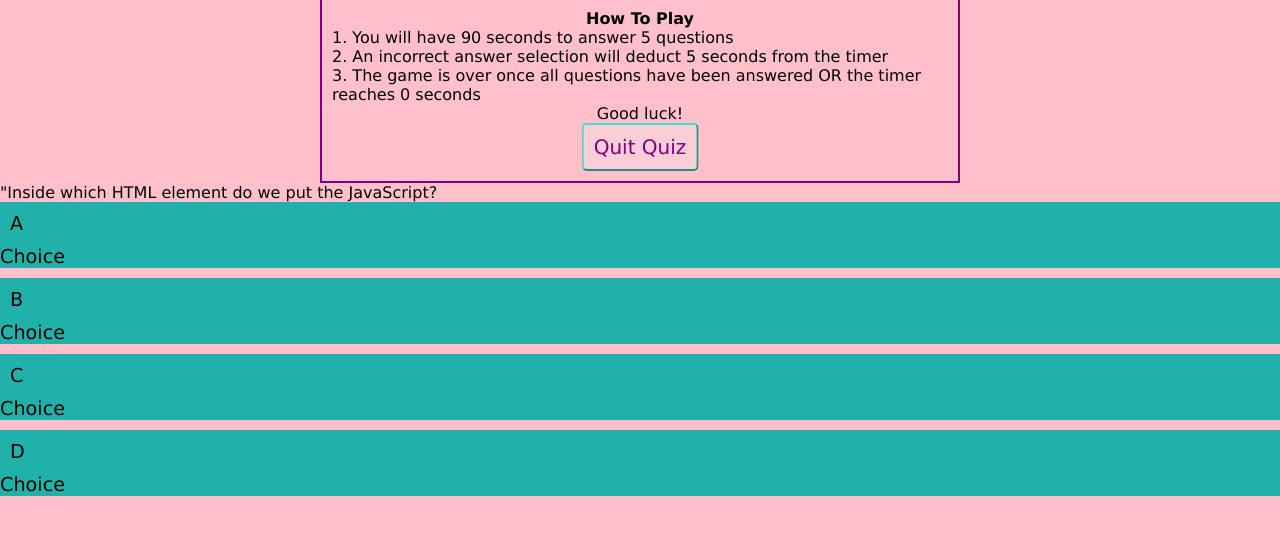
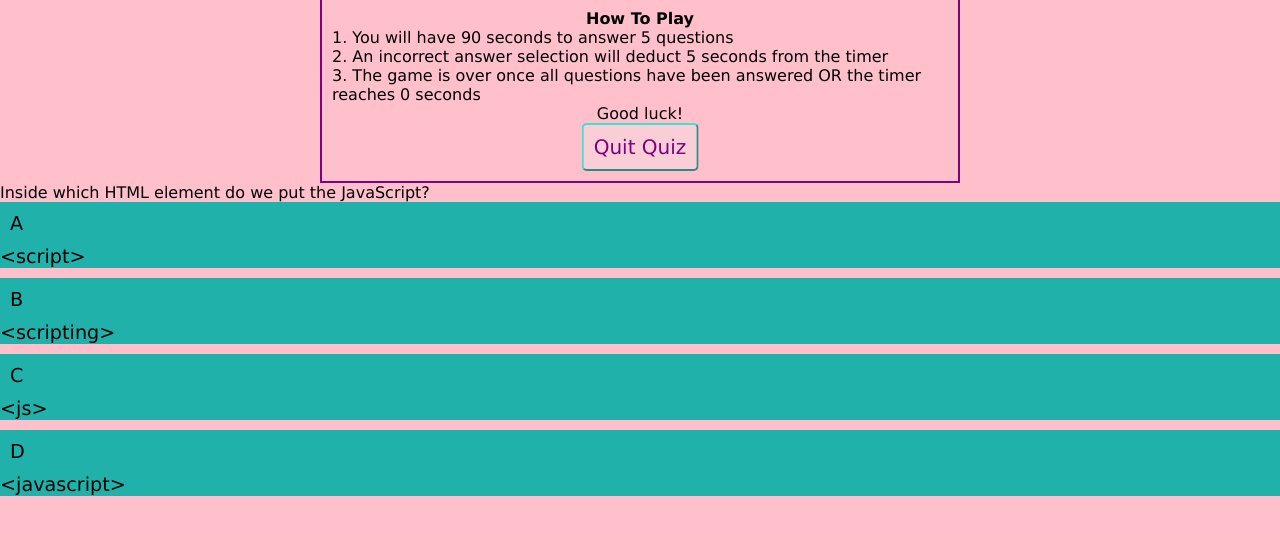
Before and after one commit to annielnguyen/Code-Quiz, a plain HTML site: page index.html in a window 1280 px wide. Both pictures are taken after a click on the button "Start Quiz". Shown: the part 110-644 px from the top of the page. Drawn offline with Linux system fonts and the light colour scheme.

Commit message:
added more questions

```diff
--- a/index.html
+++ b/index.html
@@ -39,7 +39,7 @@
     </div>
             <!-- Questions-->
     <section class="Quiz">
-        <div id="question"> "Inside which HTML element do we put the JavaScript?</div>
+        <div id="question"> Inside which HTML element do we put the JavaScript?</div>
         <div class="choice-container">
         <p class="choice-prefix">A</p>
         <p class="choice-text" data-number="1">Choice</p>
--- a/script.js
+++ b/script.js
@@ -2,47 +2,75 @@ var timerElement = document.querySelector(".timer-count");
 var startButton =  document.querySelector(".start_button")
 var timerElement = document.querySelector(".timer-count");
 var quiz_block   = document.querySelector(".Quiz");
-
+var choices      = document.querySelectorAll(".choice-text");
+var question     = document.querySelector("#question");
+console.log(choices)
 var timer;
 var timerCount;
 
 //Array of questions in quiz
 
 //var questions = ["Inside which HTML element do we put the JavaScript?","Where is the correct place to insert a JavaScript?","What is the correct syntax for referring to an external script called 'xxx.js'?"];
-// const myQuestions = [
-//     {
-//       question: "Inside which HTML element do we put the JavaScript?",
-//       answers: {
-//         a: '<script>',
-//         b: '<scripting>',
-//         c: '<js>',
-//         d: '<javascript>',
-//       },
-//       correctAnswer: "a"
-//     },
-//     {
-//       question: "Where is the correct place to insert a JavaScript?",
-//       answers: {
-//         a: "Both the <head> section and the <body> section are correct",
-//         b: "The <head> section",
-//         c: "The <body> section",
-//       },
-//       correctAnswer: "a"
-//     },
-//     {
-//       question: "What is the correct syntax for referring to an external script called 'xxx.js'?",
-//       answers: {
-//         a: '<script name="xxx.js"',
-//         b: '<script src="xxx.js">',
-//         c: '<script href="xxx.js"',
-//       correctAnswer: "b"
-//     }
-// ];
+const myQuestions = [
+    {
+      question: "Inside which HTML element do we put the JavaScript?",
+      answers: {
+        a: '<script>',
+        b: '<scripting>',
+        c: '<js>',
+        d: '<javascript>'
+      },
+      correctAnswer: "a"
+    },
+    {
+      question: "Where is the correct place to insert a JavaScript?",
+      answers: {
+        a: "Both the <head> section and the <body> section are correct",
+        b: "The <head> section",
+        c: "The <body> section"
+      },
+      correctAnswer: "a"
+    },
+    {
+      question: "What is the correct syntax for referring to an external script called 'xxx.js'?",
+      answers: {
+        a: '<script name="xxx.js">',
+        b: '<script src="xxx.js">',
+        c: '<script href="xxx.js">'
+      },
+      correctAnswer: "b"
+    },
+    {
+        question: "How do you write 'Hello World' in an alert box??",
+        answers: {
+          a: 'msg("Hello World");',
+          b: 'alertBox("Hello World");',
+          c: 'alert("Hello World");'
+
+        },
+        correctAnswer: "c"
+    },
+    {
+         question: "How to write an IF statement in JavaScript?",
+        answers: {
+           a: 'if (i == 5)',
+           b: 'if i == 5 then',
+           c: 'if i = 5'
+
+        },
+        correctAnswer: "a"
+        }
+];
 // The startGame function is called when the start button is clicked
 function startGame() {
     timerCount = 100;
     // Prevents start button from being clicked when round is in progress
     startButton.disabled = true;
+    question.textContent = myQuestions[0]["question"]
+    for(var i = 0 ; i < choices.length ; ++i){
+        var question_idx = String.fromCharCode(97 + i)
+        choices[i].textContent = myQuestions[0]["answers"][question_idx]
+    }
     quiz_block.style.display = "block"
     startButton.innerText = "Quit Quiz"
     startTimer()
```
